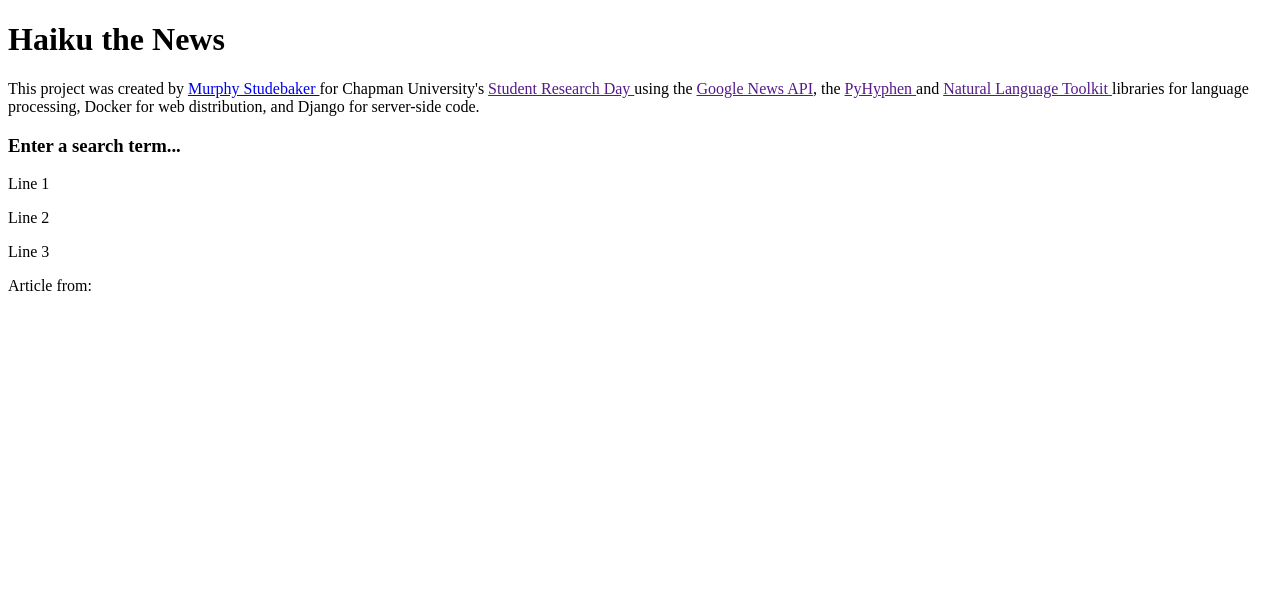
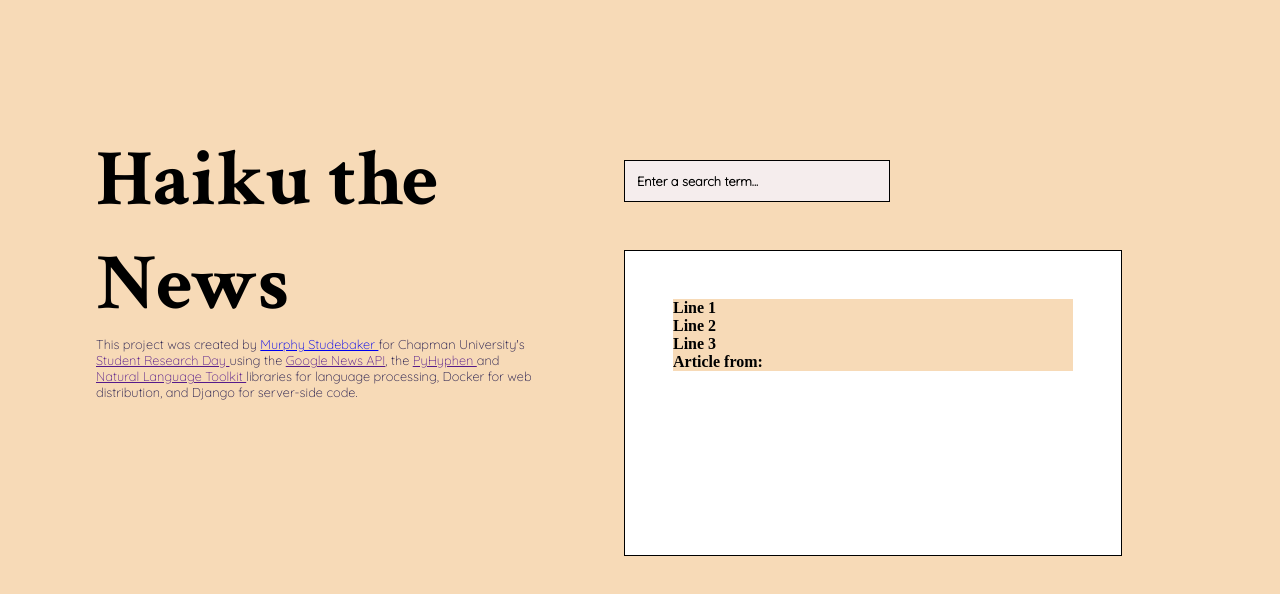
Before and after one commit to MurphyStudebaker/news-haikus, a plain HTML site: page index.html in a window 1280 px wide. Drawn offline with Linux system fonts and the light colour scheme.

Commit message:
mild styling to site design

```diff
--- a/index.html
+++ b/index.html
@@ -3,10 +3,12 @@
   <head>
     <title> Haiku the News </title>
     <link href="https://fonts.googleapis.com/css?family=Crimson+Text:400,700" rel="stylesheet">
+    <link href="https://fonts.googleapis.com/css?family=Quicksand:300" rel="stylesheet">
     <link href="main.css" rel="stylesheet">
   </head>
 
   <body>
+    <div class="container">
       <div class="left">
         <h1> Haiku the News </h1>
         <p>
@@ -20,11 +22,12 @@
       <div class="right">
         <h3 class="input-bar"> Enter a search term... </h3>
         <div class="poem">
-        <p> Line 1 </p>
-        <p> Line 2 </p>
-        <p> Line 3 </p>
-        <p class="source"> Article from: </p>
+          <h4> Line 1 </h4>
+          <h4> Line 2 </h4>
+          <h4> Line 3 </h4>
+          <h4 class="source"> Article from: </h4>
         <div>
+      </div>
     </div>
   </body>
 </html>
--- a/main.css
+++ b/main.css
@@ -1 +1,54 @@
 /* Styling for Haiku the News */
+* {
+  margin: 0;
+  padding: 0;
+  background-color: rgb(247, 218, 183);
+}
+
+p {
+  font-family: "Quicksand";
+  font-size: .8rem;
+  color: rgb(28, 21, 74);
+}
+
+h1 {
+  font-family: "Crimson Text";
+  font-weight: 700;
+  font-size: 5rem;
+}
+
+h3 {
+  font-family: "Quicksand";
+  font-size: .8rem;
+}
+
+.container {
+  display: flex;
+}
+
+.left {
+  width: 35%;
+  padding-top: 8rem;
+  padding-left: 6rem;
+}
+
+.right {
+  padding-left: 5rem;
+  padding-top: 10rem;
+}
+
+.input-bar {
+  padding: .75rem;
+  width: 15rem;
+  border: thin solid black;
+  background-color: rgb(245, 237, 237)
+}
+
+.poem {
+  border: thin solid black;
+  background-color: rgb(255, 255, 255);
+  padding: 3rem 3rem 1rem 3rem;
+  margin-top: 3rem;
+  width: 25rem;
+  height: 15rem;
+}
```
Also changed, not shown: 1 other file. Lines whose indentation alone changed are shown as unchanged.
